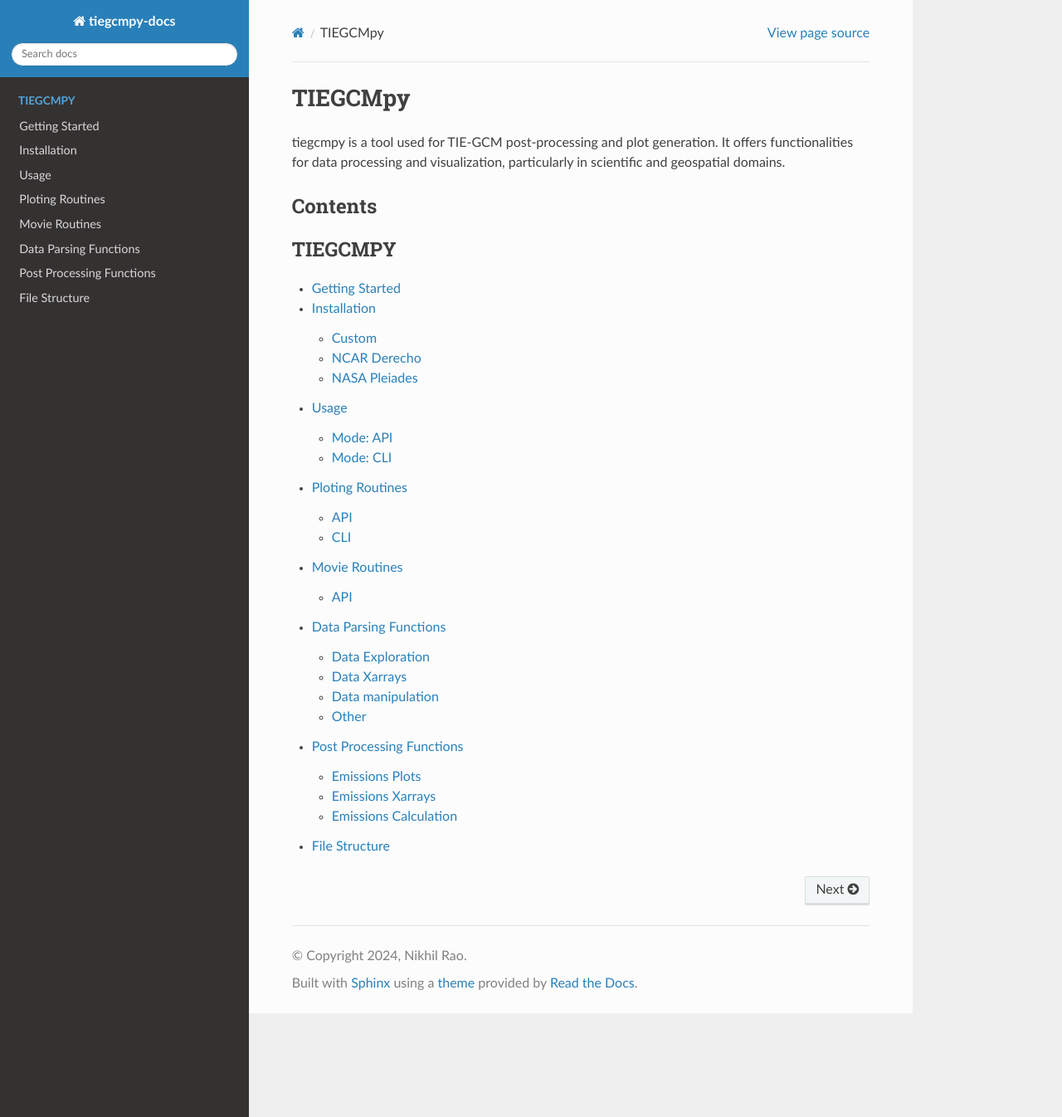
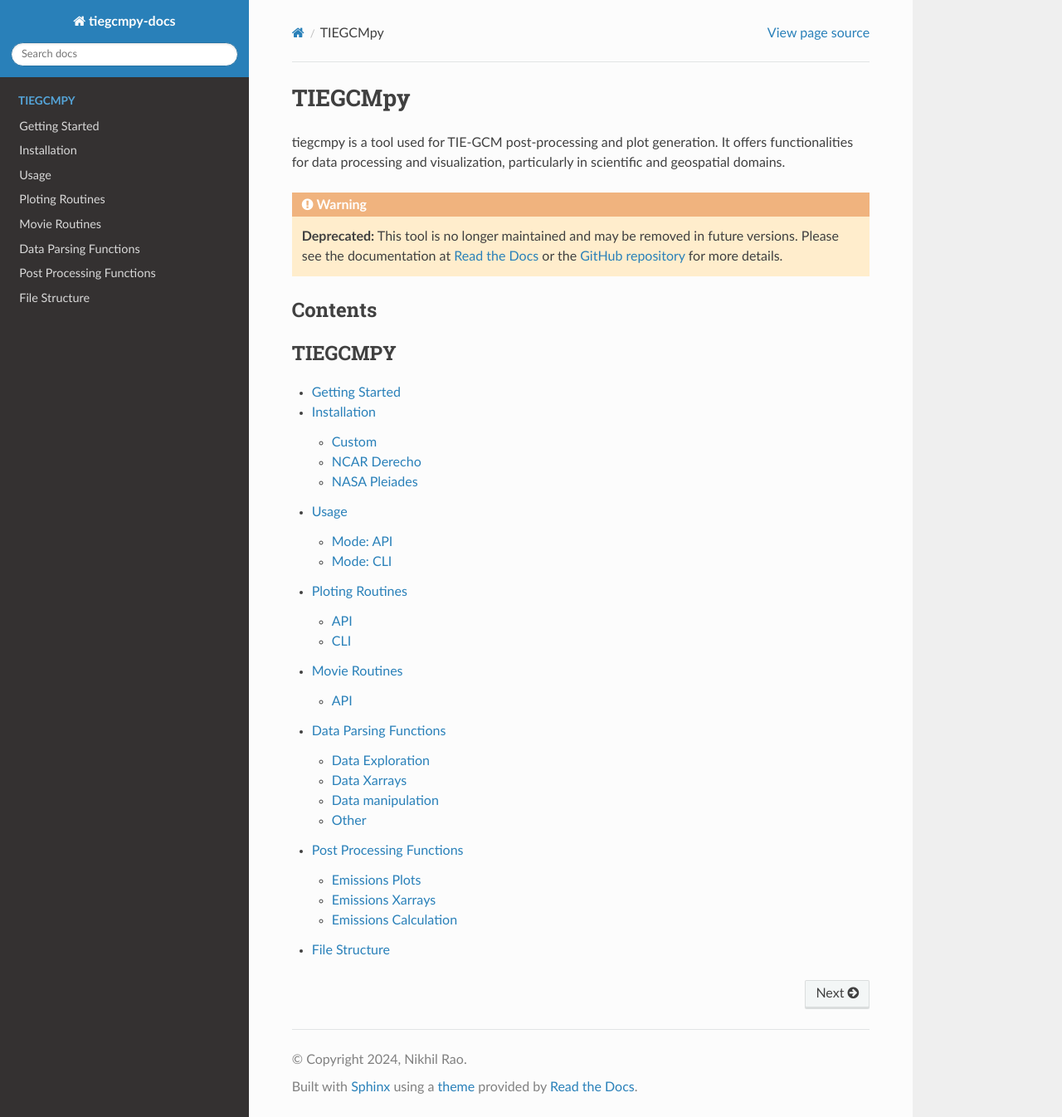
Before and after one commit to NCAR/gcmprocpy, a Sphinx documentation site: the page built from docs/source/index.rst, in a window 1280 px wide and 1346 px high. Shown: the whole window at 83% size. Built offline with Sphinx 7.4.7 and the Read the Docs theme 3.1.0, drawn with Linux system fonts in a browser that asks for light colours; pages that are not in the unit, such as notebooks, are missing from menus.

Commit message:
Deprecation notice 2

```diff
--- a/docs/source/index.rst
+++ b/docs/source/index.rst
@@ -2,6 +2,12 @@
 =============================
 
 tiegcmpy is a tool used for TIE-GCM post-processing and plot generation. It offers functionalities for data processing and visualization, particularly in scientific and geospatial domains.
+
+.. warning::
+
+   **Deprecated:** This tool is no longer maintained and may be removed in future versions. Please see the documentation at
+   `Read the Docs <https://gcmprocpy.readthedocs.io/en/latest/>`_ or the `GitHub repository <https://github.com/NCAR/gcmprocpy>`_ for more details.
+
 
 Contents
 --------
```
